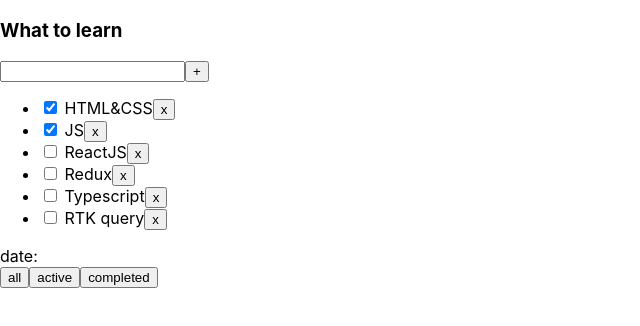
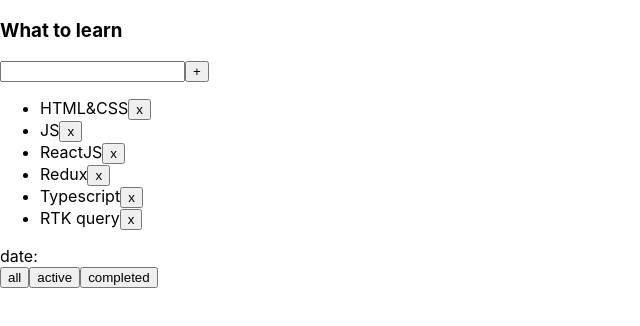
Before and after one commit to ArturLimaiko/Todolist_2025, a React (Vite) app: page / in a window 1280 px wide. Shown: the top 326 px of the page, without its empty margins (0-640 px from the left). Built offline with nearby package versions, Linux system fonts and the light colour scheme.

Commit message:
get sprint 1 week 3

```diff
--- a/package.json
+++ b/package.json
@@ -11,7 +11,8 @@
   },
   "dependencies": {
     "react": "19.0.0",
-    "react-dom": "19.0.0"
+    "react-dom": "19.0.0",
+    "uuid": "^11.0.5"
   },
   "devDependencies": {
     "@types/react": "19.0.2",
--- a/src/App.tsx
+++ b/src/App.tsx
@@ -1,20 +1,21 @@
 import './App.css'
 import {TodolistItem} from "./components/TodolistItem.tsx";
 import {useState} from "react";
+import {v1} from "uuid";
 
-export type Task = { id: number, title: string, isDone: boolean }
+export type Task = { id: string, title: string, isDone: boolean }
 export type FilterValues = 'all' | 'active' | 'completed'
 
 export const App = () => {
     //локальный стейт---------------------------------------------------------------------
     const [tasks, setTasks] = useState<Task[]>(
         [
-            {id: 1, title: 'HTML&CSS', isDone: true},
-            {id: 2, title: 'JS', isDone: true},
-            {id: 3, title: 'ReactJS', isDone: false},
-            {id: 4, title: 'Redux', isDone: false},
-            {id: 5, title: 'Typescript', isDone: false},
-            {id: 6, title: 'RTK query', isDone: false},
+            {id: v1(), title: 'HTML&CSS', isDone: true},
+            {id: v1(), title: 'JS', isDone: true},
+            {id: v1(), title: 'ReactJS', isDone: false},
+            {id: v1(), title: 'Redux', isDone: false},
+            {id: v1(), title: 'Typescript', isDone: false},
+            {id: v1(), title: 'RTK query', isDone: false},
         ]
     )
 
@@ -29,7 +30,7 @@
     }
 
     //ф-ция удаления тасок---------------------------------------------------------------------
-    const deleteTask = (taskId: number) => {
+    const deleteTask = (taskId: string) => {
         const filteredTasks = tasks.filter(t => t.id !== taskId)
         setTasks(filteredTasks)
     }
@@ -39,10 +40,22 @@
         setFilter(filter)
     }
 
+    //ф-ция создания таски--------------------------------------------------------------------
+    const createTask = (title:string) => {
+        const newTask: Task = {id: v1(), title, isDone: false}
+        const newTasks = [newTask,...tasks]
+        setTasks(newTasks)
+    }
+
     return (
         <>
-            <TodolistItem title={'What to learn'} changeFilter={changeFilter} tasks={filteredTasks} date={'date: '}
-                          deleteTask={deleteTask}/>
+            <TodolistItem title={'What to learn'}
+                          changeFilter={changeFilter}
+                          tasks={filteredTasks}
+                          date={'date: '}
+                          deleteTask={deleteTask}
+                          createTask={createTask}
+            />
         </>
     )
 }
--- a/src/components/TodolistItem.tsx
+++ b/src/components/TodolistItem.tsx
@@ -1,21 +1,32 @@
 import {FilterValues, Task} from "../App.tsx";
 import {Button} from "./Button.tsx";
+import {useState} from "react";
 
 type Props = {
     title: string
     tasks: Task[]
     date?: string
-    deleteTask: (taskId: number) => void
+    deleteTask: (taskId: string) => void
     changeFilter: (filter: FilterValues) => void
+    createTask: (title: string) => void
 }
 
-export const TodolistItem = ({title, tasks, date,deleteTask,changeFilter}: Props) => {
+export const TodolistItem = ({title, tasks, date, deleteTask, changeFilter, createTask}: Props) => {
+    // const inputRef = useRef<HTMLInputElement>(null); // <input> привязан к inputRef.
+    const [taskTitle, setTaskTitle] = useState('')
+
+    //логика создания таски
+    const createTaskHandler = () => {
+        createTask(taskTitle) // Создаём таску
+        setTaskTitle('') // Очищаем input после создания таски
+    }
+
     return (
         <div>
             <h3>{title}</h3>
             <div>
-                <input/>
-                <button>+</button>
+                <input value={taskTitle} onChange={(event) => setTaskTitle(event.currentTarget.value)}/>
+                <Button title={'+'} onClick={createTaskHandler}/>
             </div>
             {tasks.length === 0 ? (
                     <p>Тасок нет</p>
@@ -23,8 +34,7 @@
                 : (<ul>
                     {tasks.map(task => {
                         return (
-                            <li key={task.id}>
-                                <input type="checkbox" checked={task.isDone}/> <span>{task.title}</span>
+                            <li key={task.id}><span>{task.title}</span>
                                 <Button title={'x'} onClick={() => deleteTask(task.id)}/>
                             </li>
                         )
```
Also changed, not shown: 1 other file (tests, documents, lock files or other folders).
